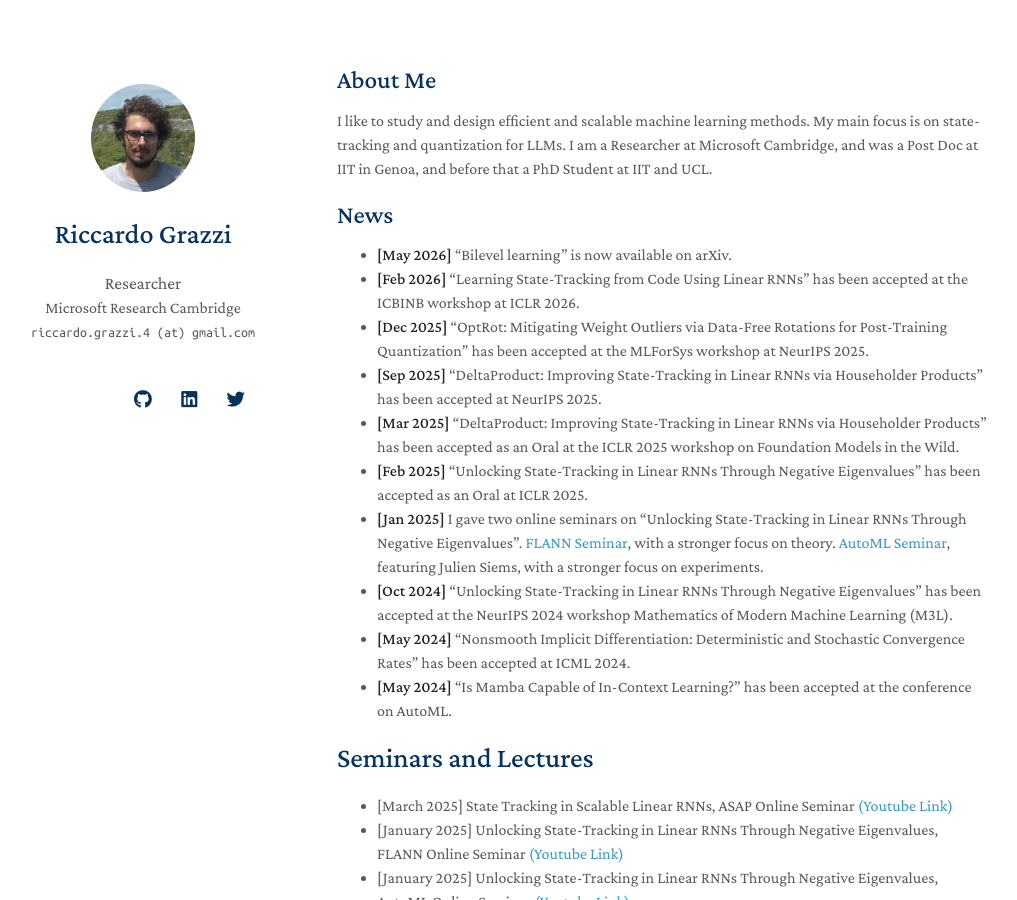
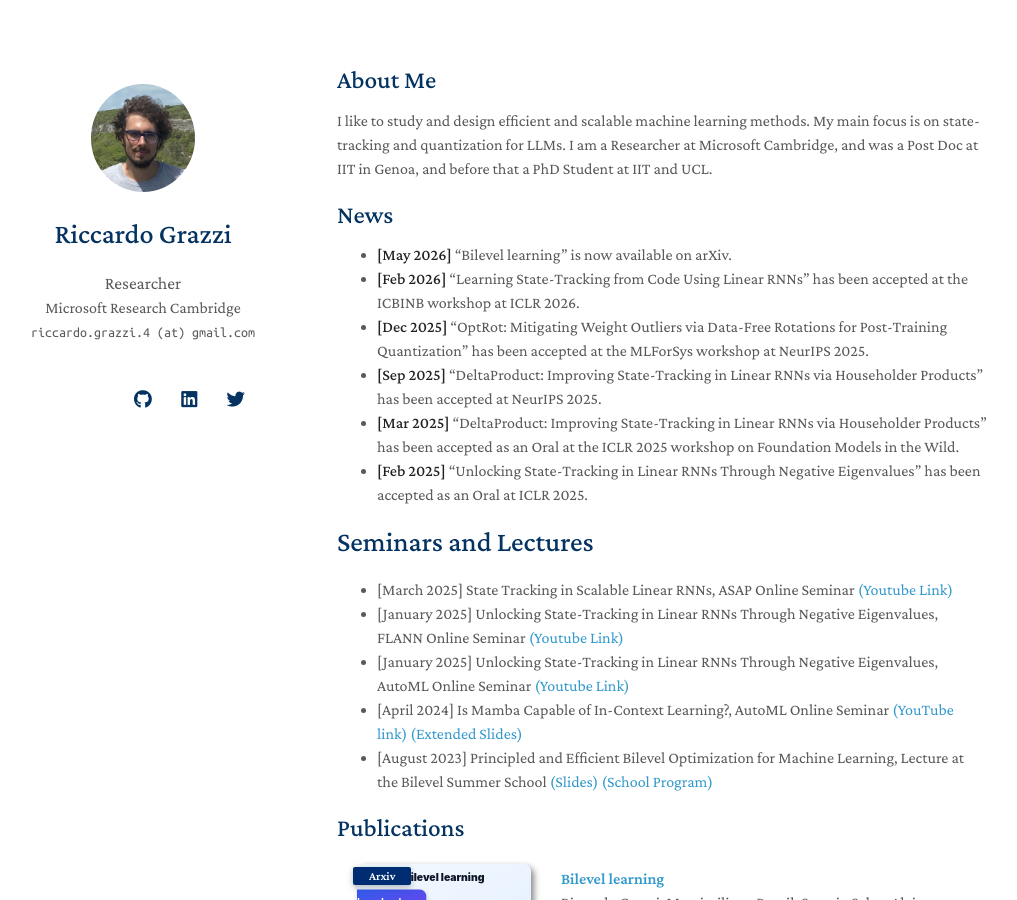
Before and after one commit to prolearner/riccardograzzi.github.io, a Jekyll site: the page built from index.md, in a window 1280 px wide and 900 px high. Shown: the whole window, without its empty margins (133-1150 px from the left). Built offline with Jekyll 4.4.1, drawn with Linux system fonts in a browser that asks for light colours; nearby versions of some CDN libraries; a style sheet for code colours, icons or effects is not loaded; our own code applies the rules of GitHub Pages for plain Markdown files.

Commit message:
Remove older news entries

```diff
--- a/index.md
+++ b/index.md
@@ -20,10 +20,6 @@ and before that a PhD Student at IIT and UCL.
 - **[Sep 2025]** “DeltaProduct: Improving State-Tracking in Linear RNNs via Householder Products” has been accepted at NeurIPS 2025.
 - **[Mar 2025]**  “DeltaProduct: Improving State-Tracking in Linear RNNs via Householder Products” has been accepted as an Oral at the ICLR 2025 workshop on Foundation Models in the Wild.
 - **[Feb 2025]**  “Unlocking State-Tracking in Linear RNNs Through Negative Eigenvalues” has been accepted as an Oral at ICLR 2025.
-- **[Jan 2025]**  I gave two online seminars on “Unlocking State-Tracking in Linear RNNs Through Negative Eigenvalues”. [FLANN Seminar](https://youtu.be/mGtt4bJ4RiE?si=PmAqiNJQMdOxvqdY),  with a stronger focus on theory. [AutoML Seminar](https://youtu.be/E2qBhMmjspU?si=lScFUuZ59_c6rZCc), featuring Julien Siems, with a stronger focus on experiments.
-- **[Oct 2024]**  “Unlocking State-Tracking in Linear RNNs Through Negative Eigenvalues” has been accepted at the NeurIPS 2024 workshop Mathematics of Modern Machine Learning (M3L).
-- **[May 2024]**  “Nonsmooth Implicit Differentiation: Deterministic and Stochastic Convergence Rates” has been accepted at ICML 2024.
-- **[May 2024]** “Is Mamba Capable of In-Context Learning?” has been accepted at the conference on AutoML.
 
 <!-- - **[April 2024]** Julien and I gave a talk at the AutoML Online Seminar on the work "Is Mamba Capable of In-Context Learning?" [(YouTube link)](https://www.youtube.com/watch?v=q5-RPiBP2Bs) [(Extended Slides)](https://docs.google.com/presentation/d/e/2PACX-1vSU577DacRC1VDjMmqmY_JMiATDxc3JRPSgDzrM_QDqf3ZjE64IXcXvBAmHm14TAQXbCtptFsSkokFz/pub?start=false&loop=false&delayms=3000&slide=id.p)
 - **[March 2024]** Our paper “Is Mamba Capable of In-Context Learning?” has been accepted at the ICLR 2024 Workshop on Mathematical and Empirical Understanding of Foundation Models (ME-FoMo). -->
```
